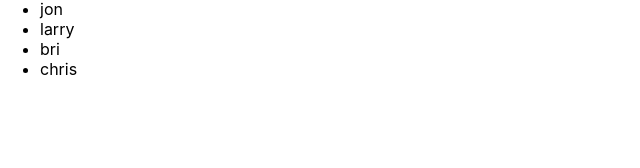
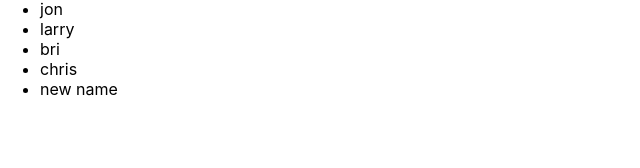
Before and after one commit to tenhold/awscodestar, a React (Create React App) app: page / in a window 1280 px wide. Shown: the part 132-300 px from the top of the page, without its empty margins (0-640 px from the left). Built offline with nearby package versions, Linux system fonts and the light colour scheme.

Commit message:
add name to names.jsx

```diff
--- a/src/Names.jsx
+++ b/src/Names.jsx
@@ -1,6 +1,6 @@
 import React from 'react';
 
-const names = ['jon', 'larry', 'bri', 'chris'];
+const names = ['jon', 'larry', 'bri', 'chris', 'new name'];
 
 
 const Names = () => {
```
